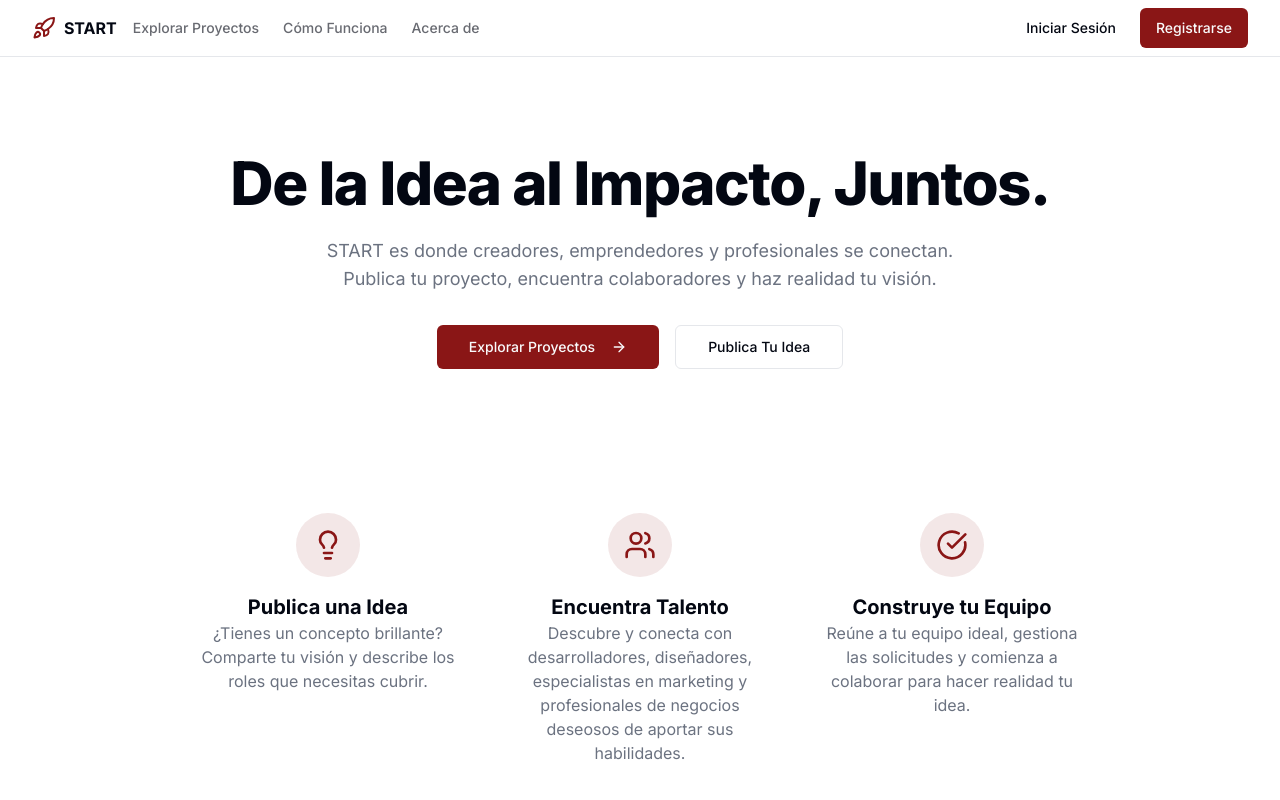
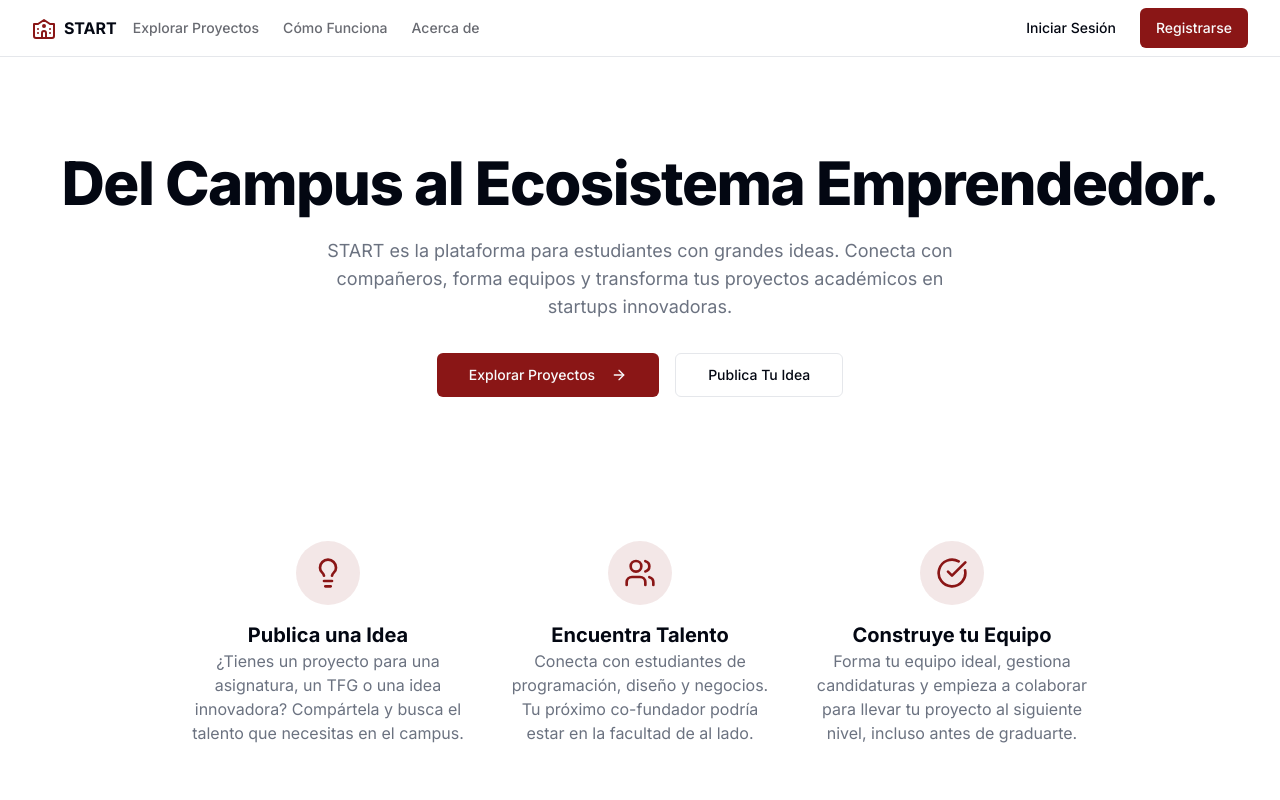
Before and after one commit to NicoAraya1902/start-ventures, a React (Vite) app: page / in a window 1280 px wide. Shown: the top 800 px of the page. Built offline with nearby package versions, Linux system fonts and the light colour scheme.

Commit message:
Refine project focus
Adjusted site language to reflect a university-focused environment, with professionals as a secondary audience.

```diff
--- a/index.html
+++ b/index.html
@@ -4,8 +4,8 @@
   <head>
     <meta charset="UTF-8" />
     <meta name="viewport" content="width=device-width, initial-scale=1.0" />
-    <title>START - Construye Tu Próxima Gran Idea</title>
-    <meta name="description" content="Una plataforma para que creadores y emprendedores formen equipos para proyectos innovadores, desde startups tecnológicas hasta empresas tradicionales." />
+    <title>START - Del Campus al Mundo Real</title>
+    <meta name="description" content="Conecta con compañeros, desarrolla proyectos universitarios y da tus primeros pasos en el mundo profesional. START es el puente entre tus ideas académicas y su impacto." />
     <meta name="author" content="Lovable" />
     <link rel="preconnect" href="https://fonts.googleapis.com">
     <link rel="preconnect" href="https://fonts.gstatic.com" crossorigin>
--- a/src/components/Footer.tsx
+++ b/src/components/Footer.tsx
@@ -1,12 +1,12 @@
 
-import { Rocket } from 'lucide-react';
+import { University } from 'lucide-react';
 
 const Footer = () => {
   return (
     <footer className="border-t">
       <div className="container flex flex-col items-center justify-between gap-4 py-10 md:h-24 md:flex-row md:py-0">
         <div className="flex flex-col items-center gap-4 px-8 md:flex-row md:gap-2 md:px-0">
-          <Rocket className="h-6 w-6 text-primary" />
+          <University className="h-6 w-6 text-primary" />
           <p className="text-center text-sm leading-loose md:text-left">
             Creado por tus amigos de Lovable.
           </p>
--- a/src/components/Header.tsx
+++ b/src/components/Header.tsx
@@ -2,7 +2,7 @@
 import { Link } from 'react-router-dom';
 import { Button } from '@/components/ui/button';
 import { Sheet, SheetContent, SheetTrigger } from '@/components/ui/sheet';
-import { Menu, Rocket } from 'lucide-react';
+import { Menu, University } from 'lucide-react';
 
 const Header = () => {
   const navLinks = [
@@ -16,7 +16,7 @@ const Header = () => {
       <div className="container flex h-14 items-center">
         <div className="mr-4 flex items-center">
           <Link to="/" className="flex items-center space-x-2">
-            <Rocket className="h-6 w-6 text-primary" />
+            <University className="h-6 w-6 text-primary" />
             <span className="font-bold">START</span>
           </Link>
         </div>
--- a/src/pages/Explore.tsx
+++ b/src/pages/Explore.tsx
@@ -10,7 +10,7 @@ const Explore = () => {
     <div className="container py-8">
       <div className="text-center">
         <h1 className="text-4xl font-bold tracking-tight lg:text-5xl">Explorar Proyectos</h1>
-        <p className="mt-4 text-lg text-muted-foreground">Encuentra tu próximo proyecto apasionante o la pieza final para tu equipo.</p>
+        <p className="mt-4 text-lg text-muted-foreground">Explora las ideas que están naciendo en tu universidad y otros campus. Encuentra un proyecto que te apasione y aporta tu talento.</p>
       </div>
 
       <div className="my-8 flex flex-col md:flex-row gap-4">
--- a/src/pages/Index.tsx
+++ b/src/pages/Index.tsx
@@ -10,10 +10,10 @@ const Index = () => {
         {/* Hero Section */}
         <section className="container pt-24 pb-12 text-center">
           <h1 className="text-4xl font-extrabold tracking-tight lg:text-6xl">
-            De la Idea al Impacto, Juntos.
+            Del Campus al Ecosistema Emprendedor.
           </h1>
           <p className="mx-auto mt-6 max-w-2xl text-lg text-muted-foreground">
-            START es donde creadores, emprendedores y profesionales se conectan. Publica tu proyecto, encuentra colaboradores y haz realidad tu visión.
+            START es la plataforma para estudiantes con grandes ideas. Conecta con compañeros, forma equipos y transforma tus proyectos académicos en startups innovadoras.
           </p>
           <div className="mt-8 flex justify-center gap-4">
             <Button asChild size="lg">
@@ -35,21 +35,21 @@ const Index = () => {
                 <Lightbulb className="h-8 w-8" />
               </div>
               <h3 className="text-xl font-bold">Publica una Idea</h3>
-              <p className="text-muted-foreground">¿Tienes un concepto brillante? Comparte tu visión y describe los roles que necesitas cubrir.</p>
+              <p className="text-muted-foreground">¿Tienes un proyecto para una asignatura, un TFG o una idea innovadora? Compártela y busca el talento que necesitas en el campus.</p>
             </div>
             <div className="text-center">
               <div className="mx-auto mb-4 flex h-16 w-16 items-center justify-center rounded-full bg-primary/10 text-primary">
                 <Users className="h-8 w-8" />
               </div>
               <h3 className="text-xl font-bold">Encuentra Talento</h3>
-              <p className="text-muted-foreground">Descubre y conecta con desarrolladores, diseñadores, especialistas en marketing y profesionales de negocios deseosos de aportar sus habilidades.</p>
+              <p className="text-muted-foreground">Conecta con estudiantes de programación, diseño y negocios. Tu próximo co-fundador podría estar en la facultad de al lado.</p>
             </div>
             <div className="text-center">
               <div className="mx-auto mb-4 flex h-16 w-16 items-center justify-center rounded-full bg-primary/10 text-primary">
                 <CheckCircle className="h-8 w-8" />
               </div>
               <h3 className="text-xl font-bold">Construye tu Equipo</h3>
-              <p className="text-muted-foreground">Reúne a tu equipo ideal, gestiona las solicitudes y comienza a colaborar para hacer realidad tu idea.</p>
+              <p className="text-muted-foreground">Forma tu equipo ideal, gestiona candidaturas y empieza a colaborar para llevar tu proyecto al siguiente nivel, incluso antes de graduarte.</p>
             </div>
           </div>
         </section>
```
